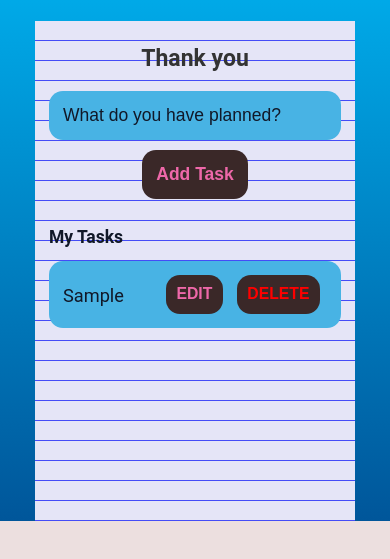
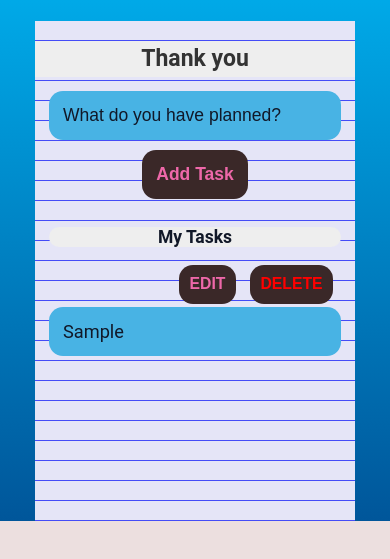
Before and after one commit to semisto/City, a plain HTML site: page todo.html in a window 390 px wide. Both pictures are taken after typing "Sample" into the empty fields and a click on the input "Add Task". Shown: the part 37-596 px from the top of the page. Drawn offline with Linux system fonts and the light colour scheme.

Commit message:
Todo mobile fixes

```diff
--- a/style.css
+++ b/style.css
@@ -443,7 +443,7 @@ body {
 
 .head__link {
 	width: 188px;
-	margin-top: 36px;
+	margin-top: 66px;
 }
 
 @media (max-width: 1201px) {
@@ -540,6 +540,7 @@ body {
 	line-height: 156.69%;
 	text-align: center;
 	color: #333333;
+	background: #eee;
 }
 
 @media (max-width:1201px) {
@@ -688,6 +689,8 @@ main {
 	font-weight: 700;
 	color: var(--darkest);
 	margin-bottom: 1rem;
+	background: #eee;
+	border-radius: 1rem;
 }
 
 @media (max-width:1201px) {
@@ -699,6 +702,7 @@ main {
 @media(max-width:769px) {
 	.task-list h2 {
 		font-size: 1.5rem;
+		text-align: center;
 	}
 }
 
@@ -723,6 +727,13 @@ main {
 	margin-bottom: 1rem;
 }
 
+@media (max-width: 769px) {
+	#tasks .task {
+		position: relative;
+		margin-top: 60px;
+	}
+}
+
 #tasks .task .content {
 	flex: 1 1 0;
 	display: flex;
@@ -741,10 +752,22 @@ main {
 
 }
 
-
+@media (max-width: 769px) {
+	#tasks .task .content .text {
+		padding-top: 0;
+	}
+}
 
 #tasks .task .content .text:read-write {
 	color: var(--pink);
+}
+
+@media (max-width: 769px) {
+	.actions {
+		position: absolute;
+		top: -42px;
+		left: 123px;
+	}
 }
 
 #tasks .task .actions button {
```
